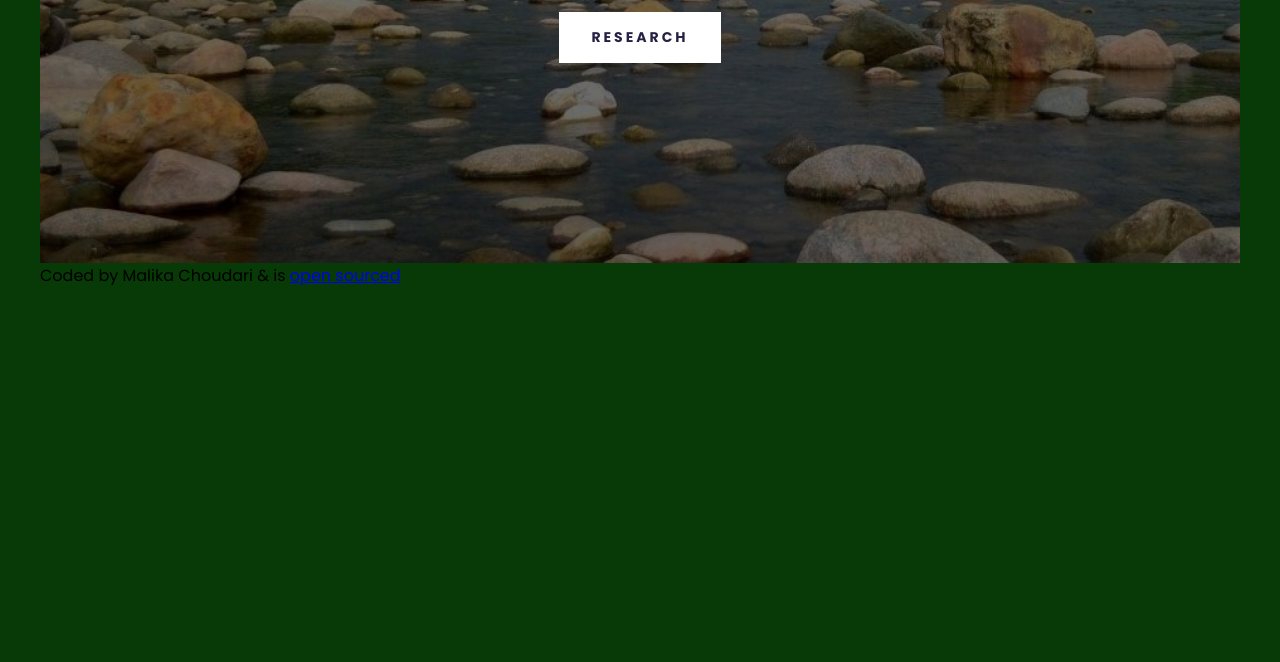
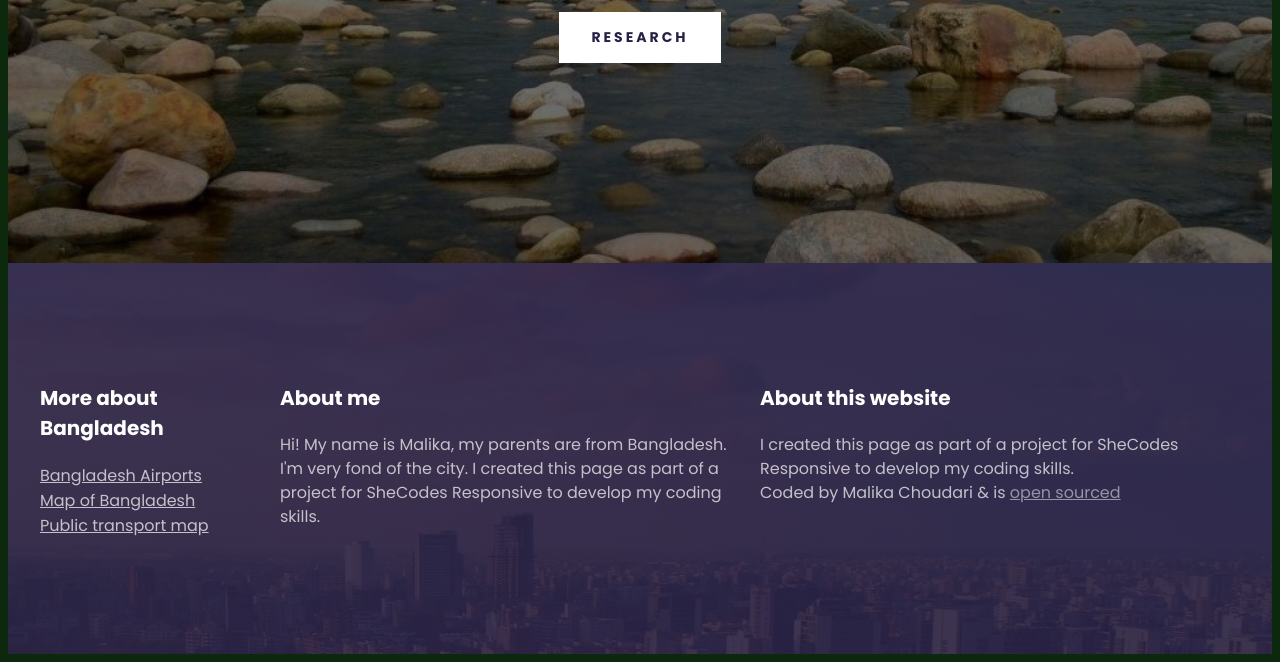
Before and after one commit to MalikaChoudari2/bangladesh-travel-project, a plain HTML site: page index.html in a window 1280 px wide. Shown: the part 474-1136 px from the top of the page. Before the commit the page ends 800 px from the top, so only its background shows below. Drawn offline with Linux system fonts and the light colour scheme.

Commit message:
Added and edited the footer

```diff
--- a/index.html
+++ b/index.html
@@ -20,8 +20,44 @@
         <h2>City of Bangladesh</h2>
         <a href="#more">Research</a>
       </header>
-
       <footer>
+        <section class="grid">
+          <div>
+            <h3>More about Bangladesh</h3>
+            <ul>
+              <li>
+                <a href="https://www.biman-airlines.com/" target="_blank">
+                  Bangladesh Airports</a
+                >
+              </li>
+              <li>
+                <a
+                  href="https://maps.app.goo.gl/bVUgfTAiximkKicU9"
+                  target="_blank"
+                  >Map of Bangladesh</a
+                >
+              </li>
+              <li>
+                <a href="https://transit.navitime.com/en/bd/" target="_blank">
+                  Public transport map</a
+                >
+              </li>
+            </ul>
+          </div>
+          <div>
+            <h3>About me</h3>
+            <p>
+              Hi! My name is Malika, my parents are from Bangladesh. I'm very
+              fond of the city. I created this page as part of a project for
+              SheCodes Responsive to develop my coding skills.
+            </p>
+          </div>
+          <div>
+            <h3>About this website</h3>
+            <p>
+              I created this page as part of a project for SheCodes Responsive
+              to develop my coding skills.
+              <br />
               Coded by Malika Choudari & is
               <a
                 href="https://github.com/MalikaChoudari2/bangladesh-travel-project"
@@ -29,6 +65,9 @@
               >
                 open sourced</a
               >
+            </p>
+          </div>
+        </section>
       </footer>
     </div>
   </body>
--- a/src/styles.css
+++ b/src/styles.css
@@ -1,9 +1,19 @@
 body {
   font-family: "poppins", sans-serif;
-  background-color: rgb(7, 58, 7);
+  background-color: rgb(13, 41, 13);
 }
 
 .container {
+  max-width: 1400px;
+  margin: 0 auto;
+}
+
+.grid {
+  display: grid;
+  grid-template-columns: 1fr 2fr 2fr;
+}
+
+section {
   max-width: 1200px;
   margin: 0 auto;
 }
@@ -56,6 +66,47 @@ header a {
   background: white;
 }
 
+footer {
+  color: white;
+  background-image: linear-gradient(
+      rgba(39, 32, 68, 0.9),
+      rgba(39, 32, 68, 0.9)
+    ),
+    url("../images/Larive.jpg");
+  background-repeat: no-repeat;
+  background-size: cover;
+  padding: 100px 0;
+}
+
+footer h3 {
+  font-weight: 700;
+  font-size: 20px;
+  line-height: 30px;
+}
+
+footer p {
+  font-weight: 400;
+  font-size: 16px;
+  opacity: 0.7;
+  margin-right: 20px;
+  line-height: 24px;
+}
+
+footer ul {
+  padding: 0;
+}
+
+footer li {
+  list-style: none;
+  margin: 0;
+  padding: 0;
+}
+
+footer a {
+  color: white;
+  opacity: 0.7;
+}
+
 @media (max-width: 900px) {
   header {
     padding: 60px 0;
```
Also changed, not shown: images/Larive.jpg (added), images/waterfall.jpg. Lines whose indentation alone changed are shown as unchanged.
